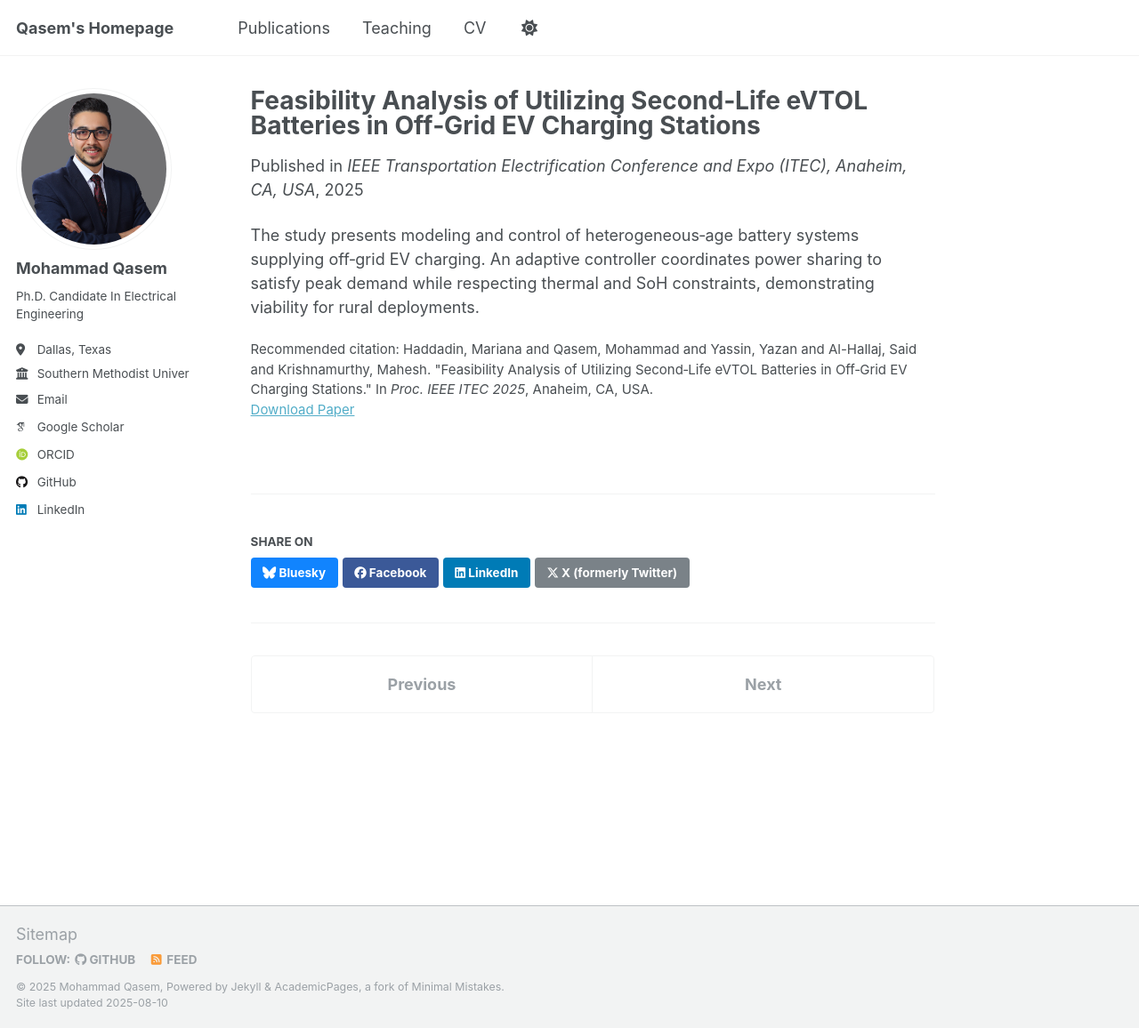
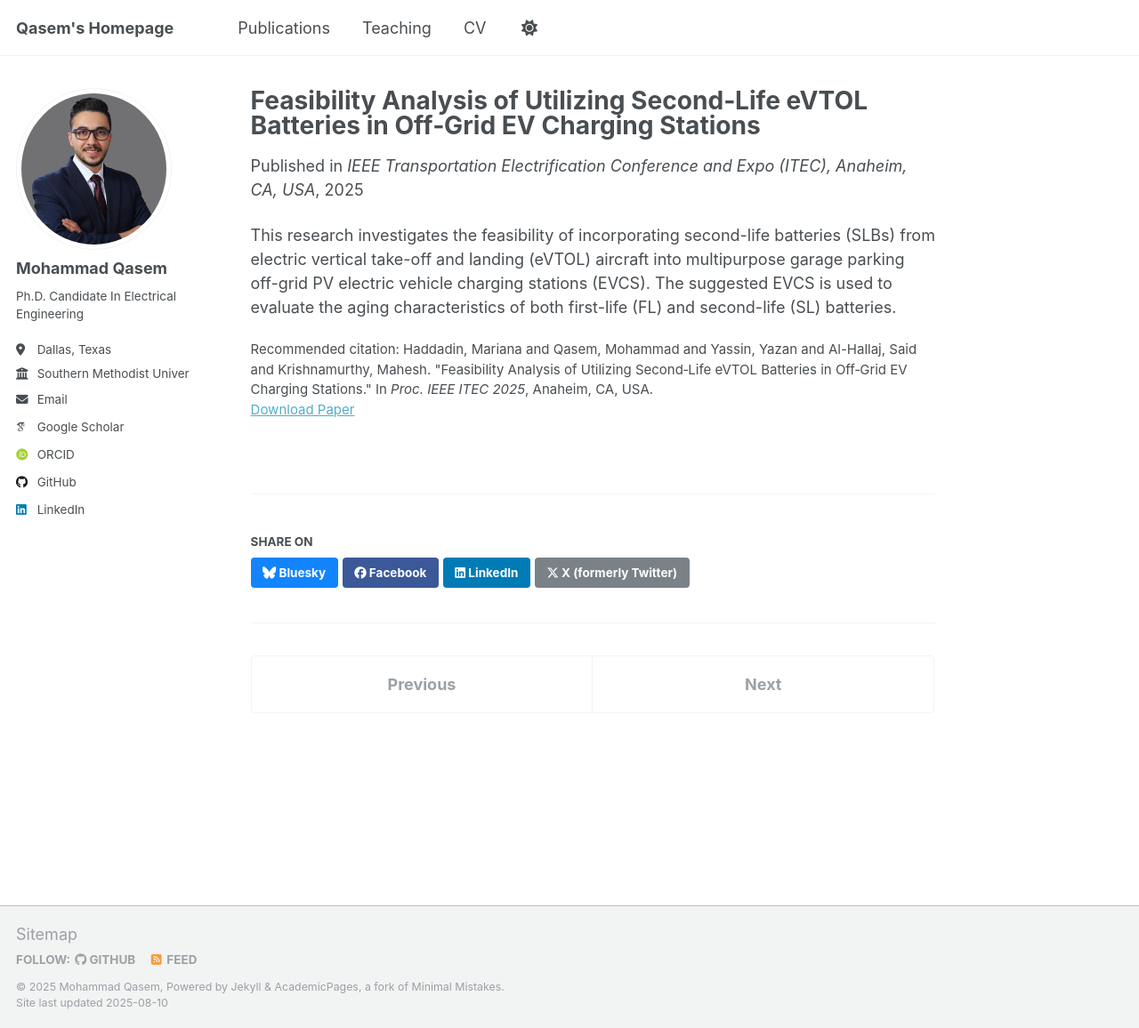
Before and after one commit to MohammadQasem97/Mohammad_Qasem.github.io, a Jekyll site: the page built from _publications/2025-06-18-feasibility-second-life-evtols-off-grid-ev-charging.md, in a window 1280 px wide and 1156 px high. Shown: the whole window at 89% size. Built offline with Jekyll 4.4.1, drawn with Linux system fonts in a browser that asks for light colours; some web fonts are replaced; a script that is not in the unit is left out.

Commit message:
Update 2025-06-18-feasibility-second-life-evtols-off-grid-ev-charging.md

```diff
--- a/_publications/2025-06-18-feasibility-second-life-evtols-off-grid-ev-charging.md
+++ b/_publications/2025-06-18-feasibility-second-life-evtols-off-grid-ev-charging.md
@@ -9,4 +9,4 @@ venue: "IEEE Transportation Electrification Conference and Expo (ITEC), Anaheim,
 paperurl: "https://ieeexplore.ieee.org/document/11098154"
 citation: "Haddadin, Mariana and Qasem, Mohammad and Yassin, Yazan and Al-Hallaj, Said and Krishnamurthy, Mahesh. \"Feasibility Analysis of Utilizing Second‑Life eVTOL Batteries in Off‑Grid EV Charging Stations.\" In <i>Proc. IEEE ITEC 2025</i>, Anaheim, CA, USA."
 ---
-The study presents modeling and control of heterogeneous‑age battery systems supplying off‑grid EV charging. An adaptive controller coordinates power sharing to satisfy peak demand while respecting thermal and SoH constraints, demonstrating viability for rural deployments.
+This research investigates the feasibility of incorporating second-life batteries (SLBs) from electric vertical take-off and landing (eVTOL) aircraft into multipurpose garage parking off-grid PV electric vehicle charging stations (EVCS). The suggested EVCS is used to evaluate the aging characteristics of both first-life (FL) and second-life (SL) batteries.
```
